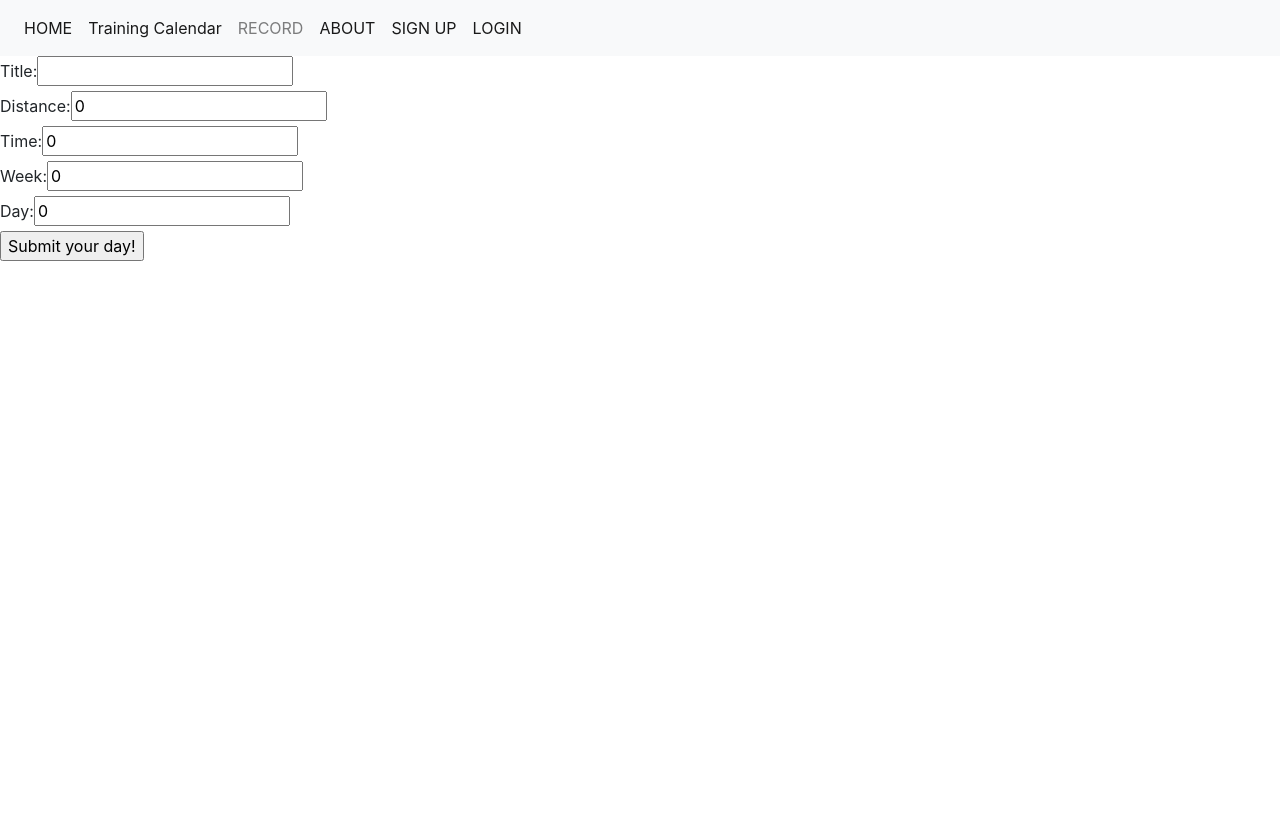
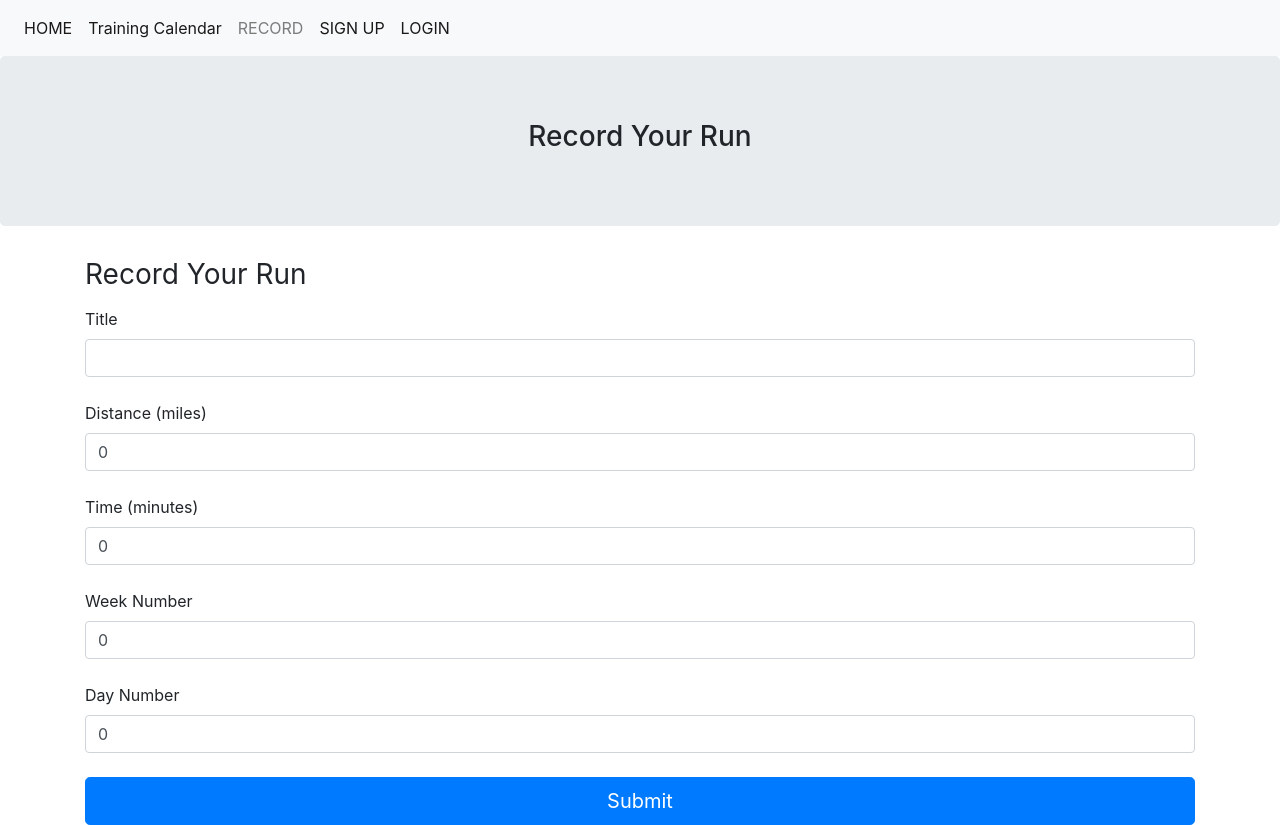
Before and after one commit to 93dannyp/long_distance_project, a React (Create React App) app in the folder long_distance_project_front_end/: page /recordworkout in a window 1280 px wide. Before the commit the page ends 800 px from the top, so only its background shows below. Built offline with nearby package versions, Linux system fonts and the light colour scheme; no server answers.

Commit message:
worked on styling

```diff
--- a/long_distance_project_front_end/src/App.js
+++ b/long_distance_project_front_end/src/App.js
@@ -3,7 +3,6 @@ import beginner from "./data/beginner.js";
 import WeekCalendarBeginner from "./components/WeekCalendarBeginner.jsx";
 import { Switch, Route } from "react-router-dom";
 import Home from "./components/Home";
-import About from "./components/About";
 import NavBar from "./components/NavBar";
 import History from "./components/History";
 import TodaysWorkout from "./components/TodaysWorkout.jsx";
@@ -18,7 +17,6 @@ class App extends React.Component {
   state = {
     beginner: beginner,
     completedDays: [],
-    message: "Hello",
     trainingDay: [],
     users: [],
     currentUser: [],
@@ -198,12 +196,7 @@ class App extends React.Component {
               <WeekCalendarBeginner beginner={this.state.beginner} />
             )}
           />
-          {/* ABOUT PAGE */}
-          <Route
-            exact
-            path="/about"
-            render={() => <About message={this.state.message} />}
-          />
+
           {/* SIGN UP PAGE */}
           <Route
             exact
@@ -218,8 +211,6 @@ class App extends React.Component {
               />
             )}
           />
-
-
 
           {/* INPUT WORKOUT PAGE */}
           <Route exact path='/recordworkout' render={() => <TodaysWorkout baseURL={ baseURL } addTrainingDay={ this.addTrainingDay} editTrainingDay={this.editTrainingDay} currentUser={this.state.currentUser} /> } />
--- a/long_distance_project_front_end/src/components/About.jsx
+++ /dev/null
@@ -1,10 +0,0 @@
-import React from 'react'
-
-export default function Shop(props) {
-    return (
-        <div>
-            <h1>About Page</h1>
-            <h2>{props.message}</h2>
-        </div>
-    )
-}
--- a/long_distance_project_front_end/src/components/History.jsx
+++ b/long_distance_project_front_end/src/components/History.jsx
@@ -38,10 +38,10 @@ returnCurrentUser = () => {
                                                 <p className={trainingDay.goalWasMet ? 'goalWasMet' : null}>Week: { trainingDay.day }</p>
                                                 <div className='d-flex justify-content-between align-items-center'>
                                                     <p>
-                                                        <a key={trainingDay._id} onClick={() => this.props.toggleGoalWasMet(trainingDay)} className={trainingDay.goalWasMet ? 'goalWasMet' : null}>Goal Met?</a>
+                                                        <a key={trainingDay._id} onClick={() => this.props.toggleGoalWasMet(trainingDay)} className='abtn btn btn-lg btn-primary btn-block' >Goal Met?</a>
                                                     </p>
                                                     <p>
-                                                        <button onClick={()=>this.props.deleteTrainingDay(trainingDay._id)}>DELETE</button>
+                                                        <button className='btn btn-lg btn-primary btn-block' onClick={()=>this.props.deleteTrainingDay(trainingDay._id)}>DELETE</button>
                                                     </p>
                                                 </div>
                                             </div>
--- a/long_distance_project_front_end/src/components/NavBar.jsx
+++ b/long_distance_project_front_end/src/components/NavBar.jsx
@@ -21,9 +21,6 @@ export default function NavBar() {
                         <Link className='nav-link' to='/recordworkout'>RECORD</Link>
                     </div>
                     <div className='navbar-nav active'>
-                        <Link className='nav-link' to='/about'>ABOUT</Link>
-                    </div>
-                    <div className='navbar-nav active'>
                         <Link className='nav-link' to='/signup'>SIGN UP</Link>
                     </div>
                     <div className='navbar-nav active'>
--- a/long_distance_project_front_end/src/components/TodaysWorkout.jsx
+++ b/long_distance_project_front_end/src/components/TodaysWorkout.jsx
@@ -49,35 +49,47 @@ class TodaysWorkout extends Component {
 
     render () {
         return (
-                <form onSubmit={ (event) => this.handleSubmit(event) }>
+            <div>
+            <section className='jumbotron text-center'>
+                    <div className='container'>
+                    <h3>Record Your Run</h3>
 
-                <label htmlFor="title">Title: </label>
-                <input type="text" id="title"
+                    </div>
+                </section>
+            <div className='container'>
+                <form className='form-signin' onSubmit={ (event) => this.handleSubmit(event) }>
+
+                <h1 className='h3 mb-3 font-weight-normal'>Record Your Run</h1>
+
+                <label className='' htmlFor="title">Title</label>
+                <input className='form-control' type="text" id="title"
                     onChange={ (event) => this.handleChange(event) }
                     value={ this.state.title }/><br />
 
-                <label htmlFor="distance">Distance: </label>
-                <input type="number" id="distance"
+                <label className='' htmlFor="distance">Distance (miles)</label>
+                <input className='form-control' type="number" id="distance"
                     onChange={ (event) => this.handleChange(event) }
                     value={ this.state.distance }/><br />
 
-                <label htmlFor="time">Time: </label>
-                <input type="number" id="time"
+                <label className='' htmlFor="time">Time (minutes)</label>
+                <input className='form-control' type="number" id="time"
                     onChange={ (event) => this.handleChange(event) }
                     value={ this.state.time }/><br />
 
-                <label htmlFor="week">Week: </label>
-                <input type="number" id="week"
+                <label className='' htmlFor="week">Week Number</label>
+                <input className='form-control' type="number" id="week"
                     onChange={ (event) => this.handleChange(event) }
                     value={ this.state.week }/><br />
 
-                <label htmlFor="day">Day: </label>
-                <input type="number" id="day"
+                <label className='' htmlFor="day">Day Number</label>
+                <input className='form-control' type="number" id="day"
                     onChange={ (event) => this.handleChange(event) }
                     value={ this.state.day }/><br />
 
-                <input type="submit" value="Submit your day!"/>
+                <input className='btn btn-lg btn-primary btn-block'type="submit" value="Submit"/>
             </form>
+            </div>
+            </div>
         )
     }
 }
--- a/long_distance_project_front_end/src/index.css
+++ b/long_distance_project_front_end/src/index.css
@@ -15,3 +15,7 @@ code {
 .goalWasMet {
   text-decoration: line-through;
 }
+
+.abtn {
+  color: white,
+}
```
